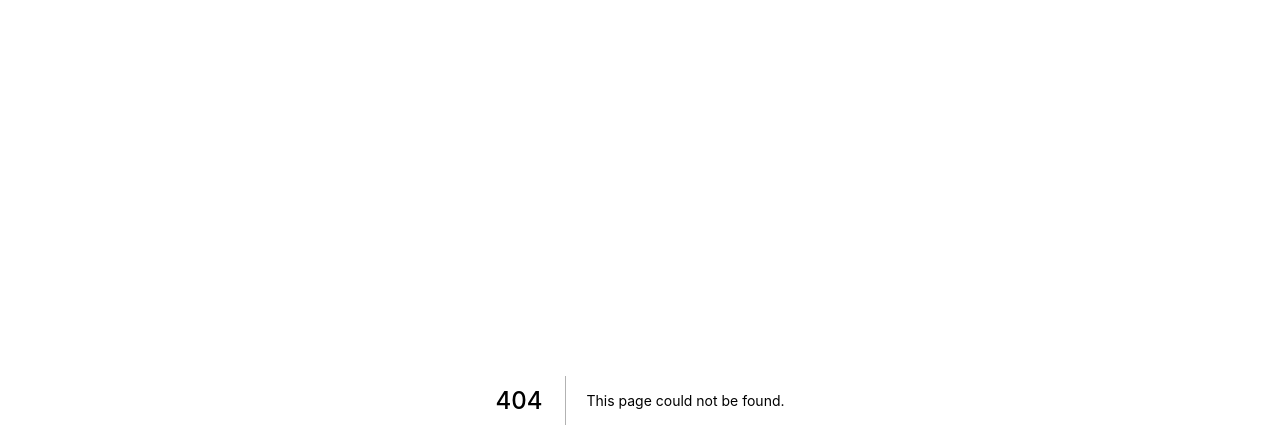
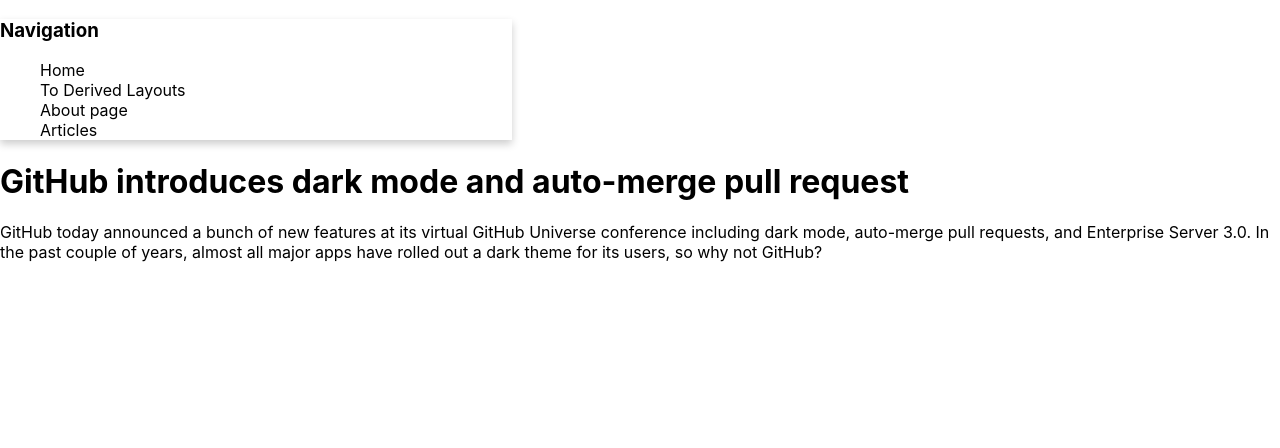
Before and after one commit to HussainArif12/nextjs-learn, a Next.js app: page /articles/1 in a window 1280 px wide. Before the commit this address had no page. Shown: the top 448 px of the page. Built offline with nearby package versions, Linux system fonts and the light colour scheme.

Commit message:
Finished

```diff
--- /dev/null
+++ b/components/Meta.js
@@ -0,0 +1,17 @@
+import Link from "next/link";
+import Head from "next/head";
+
+function Meta({ title }) {
+  return (
+    <>
+      <Head>
+        <title>{title}</title>
+      </Head>
+    </>
+  );
+}
+
+Meta.defaultProps = {
+  title: "WebDev NEWS",
+};
+export default Meta;
--- a/components/nav.js
+++ b/components/nav.js
@@ -15,6 +15,9 @@
           <li>
             <Link href="/about"> About page</Link>
           </li>
+          <li>
+            <Link href="/articles">Articles</Link>
+          </li>
         </ul>
       </nav>
     </div>
--- /dev/null
+++ b/config/index.js
@@ -0,0 +1,3 @@
+const dev = process.env.NODE_ENV !== "production";
+
+export const server = dev ? "http://localhost:3000" : "https://yourwebsite.com";
--- /dev/null
+++ b/dataset.js
@@ -0,0 +1,33 @@
+export const dataset = [
+  {
+    id: "1",
+    title: "GitHub introduces dark mode and auto-merge pull request",
+    excerpt:
+      "GitHub today announced a bunch of new features at its virtual GitHub...",
+    body:
+      "GitHub today announced a bunch of new features at its virtual GitHub Universe conference including dark mode, auto-merge pull requests, and Enterprise Server 3.0. In the past couple of years, almost all major apps have rolled out a dark theme for its users, so why not GitHub?",
+  },
+  {
+    id: "2",
+    title: "What’s multi-cloud? And why should developers care?",
+    excerpt: "Most developers don’t care about multi-cloud. But they should...",
+    body:
+      "Most developers don’t care about multi-cloud. But they should. Whether developers know it or not, their companies likely already have a multi-cloud environment.    Multi-cloud is a strategy where a business selects different services from different cloud providers",
+  },
+  {
+    id: "3",
+    title: "Here is how to make your website more accessible",
+    excerpt:
+      "An accessible website is one that’s optimized for all people, including those with disabilities...",
+    body:
+      "There are many things to consider when setting up a website, and accessibility is one factor that can sometimes be overlooked. An accessible website is one that’s optimized for all people, including those with impaired vision or hearing, motor difficulties, or learning disabilities",
+  },
+  {
+    id: "4",
+    title: "Why open ecosystems are the future of app development",
+    excerpt:
+      "When app stores entered the mainstream tech culture, they exposed developers to an audience of millions...",
+    body:
+      "We can’t get enough of our mobile apps. There were 204 billion apps downloads last year, and that number is rising in 2020.  When app stores entered the mainstream tech culture, they exposed developers to an audience of millions who were keen to adopt the innovative capabilities",
+  },
+];
--- a/package.json
+++ b/package.json
@@ -4,7 +4,7 @@
   "private": true,
   "scripts": {
     "dev": "next dev",
-    "build": "next build",
+    "build": "next build && next export",
     "start": "next start"
   },
   "dependencies": {
--- /dev/null
+++ b/pages/api/articles/[id].js
@@ -0,0 +1,10 @@
+import { dataset } from "../../../dataset";
+export default (req, res) => {
+  const data = dataset.find((item) => item.id === req.query.id);
+  if (data === undefined) {
+    res.statusCode = 404;
+    return res.json({ data: "Not found" });
+  }
+  res.statusCode = 200;
+  res.json(data);
+};
--- /dev/null
+++ b/pages/api/articles/index.js
@@ -0,0 +1,5 @@
+import { dataset } from "../../../dataset.js";
+export default (req, res) => {
+  res.statusCode = 200;
+  res.json(dataset);
+};
--- /dev/null
+++ b/pages/articles/[id].js
@@ -0,0 +1,35 @@
+import Meta from "../../components/Meta";
+import Nav from "../../components/nav";
+import { server } from "../../config/index";
+
+function GetArticle({ info }) {
+  console.log(info);
+  return (
+    <>
+      <Meta title={info.title} />
+      <Nav />
+      <h1>{info.title}</h1>
+      <p>{info.body}</p>
+    </>
+  );
+}
+
+export const getStaticProps = async (context) => {
+  const res = await fetch(`${server}/api/articles/${context.params.id}`);
+  const info = await res.json();
+  return {
+    props: {
+      info,
+    },
+  };
+};
+
+export const getStaticPaths = async () => {
+  const res = await fetch(`${server}/api/articles/`);
+  const info = await res.json();
+  const ids = info.map((item) => item.id);
+  const paths = ids.map((id) => ({ params: { id: id.toString() } }));
+
+  return { paths, fallback: false };
+};
+export default GetArticle;
--- a/pages/index.js
+++ b/pages/index.js
@@ -1,8 +1,10 @@
 import CustomLayout from "../components/layout";
 import Link from "next/link";
+import Meta from "../components/Meta";
 export default function Home({ info }) {
   return (
     <div>
+      <Meta />
       <CustomLayout>
         <ul>
           {info.map((item) => (
--- a/pages/todo/[id].js
+++ b/pages/todo/[id].js
@@ -1,4 +1,5 @@
 import { useRouter } from "next/router";
+import Nav from "../../components/nav";
 import TodoComponent from "../../components/TodoComponent";
 function Todo({ info }) {
   const data = useRouter();
@@ -6,6 +7,7 @@
   console.log(info);
   return (
     <div>
+      <Nav />
       <TodoComponent todo={info} />
     </div>
   );
```
Also changed, not shown: pages/articles/index.js (added, +32 -0 lines), pages/yetanotherindex.js (added, +22 -0 lines).
